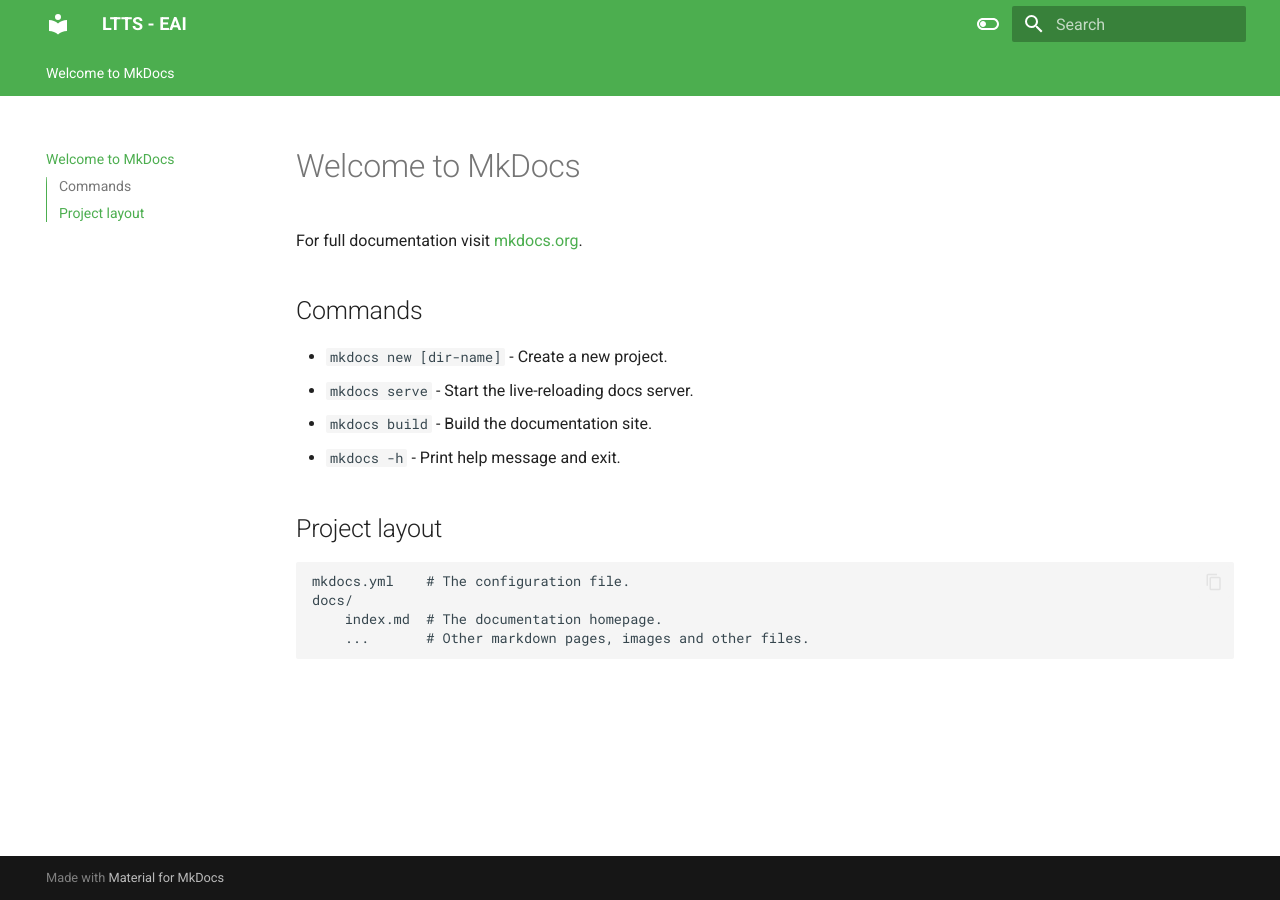
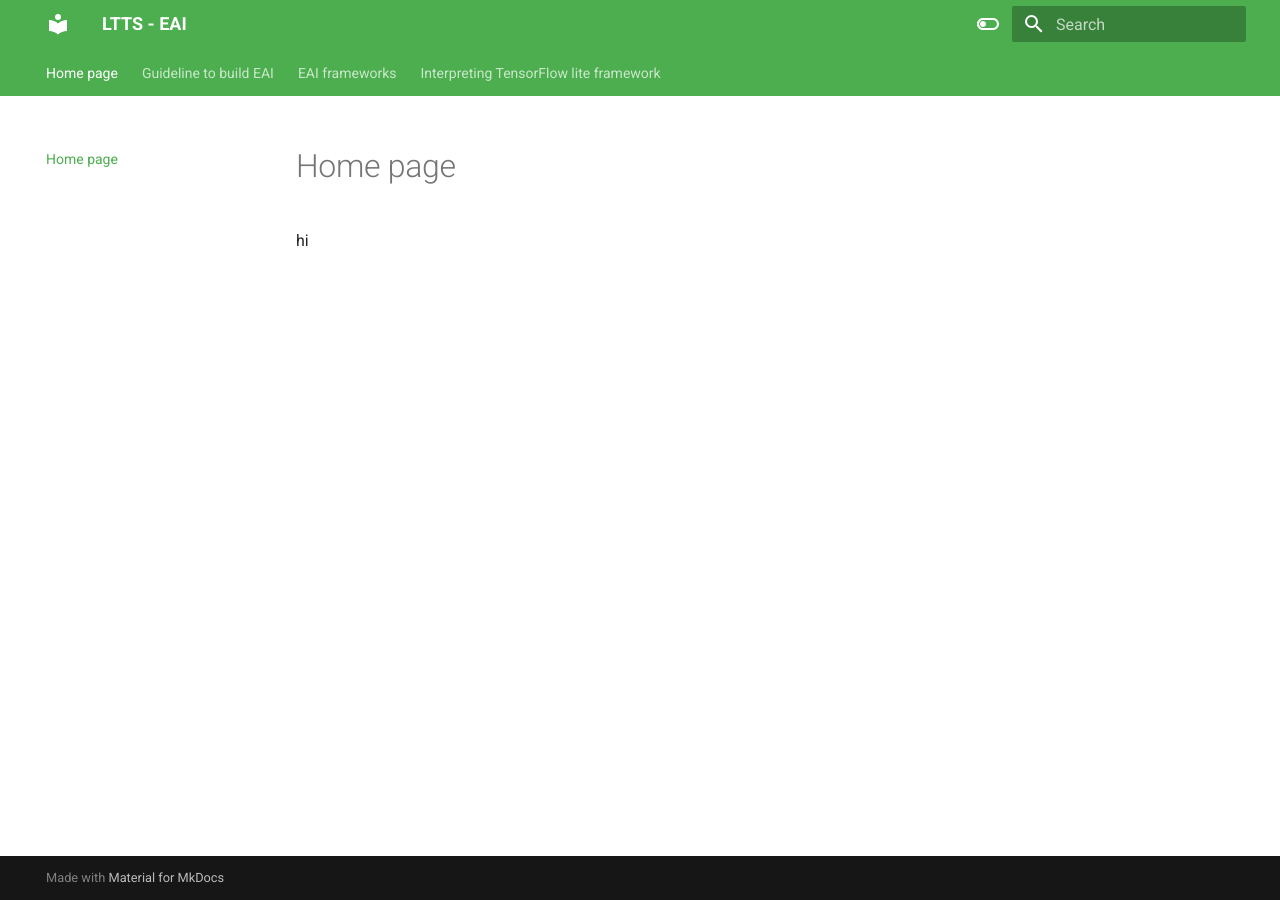
Before and after one commit to ltts-eai/ltts-project, an MkDocs documentation site: the page built from docs/index.md, in a window 1280 px wide. Built offline with MkDocs 1.6.1 and Material for MkDocs 9.7.7, drawn with Linux system fonts in a browser that asks for light colours.

Commit message:
$Initial docs

```diff
--- a/docs/index.md
+++ b/docs/index.md
@@ -1,17 +1,3 @@
-# Welcome to MkDocs
+# Home page
 
-For full documentation visit [mkdocs.org](https://www.mkdocs.org).
-
-## Commands
-
-* `mkdocs new [dir-name]` - Create a new project.
-* `mkdocs serve` - Start the live-reloading docs server.
-* `mkdocs build` - Build the documentation site.
-* `mkdocs -h` - Print help message and exit.
-
-## Project layout
-
-    mkdocs.yml    # The configuration file.
-    docs/
-        index.md  # The documentation homepage.
-        ...       # Other markdown pages, images and other files.
+hi
```
Also changed, not shown: docs/page2.md (added, +21 -0 lines), docs/page3.md (added, +47 -0 lines), docs/page4.md (added, +19 -0 lines).
